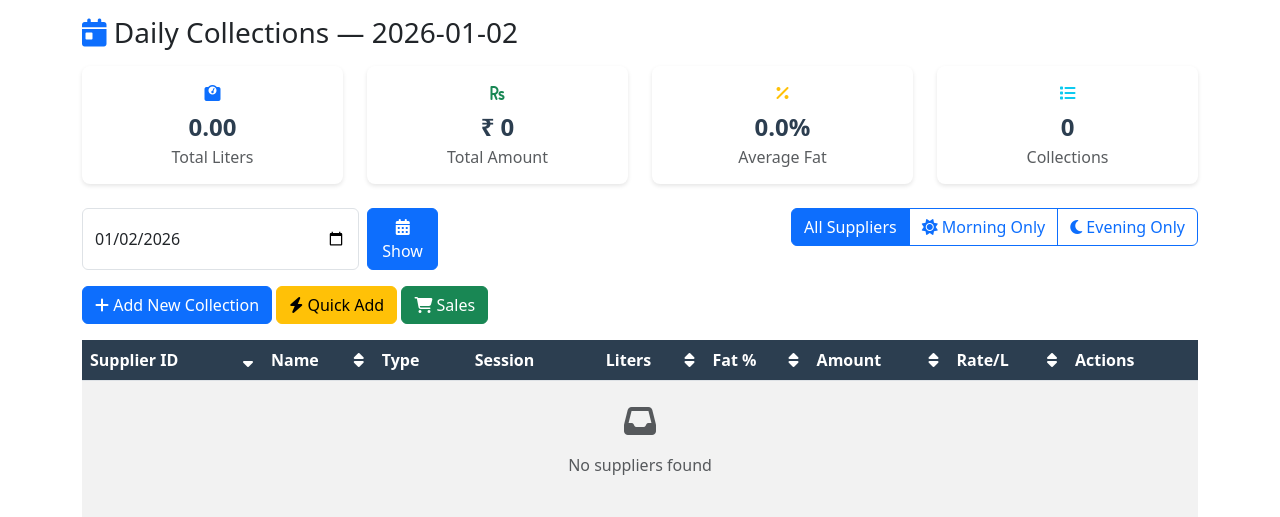
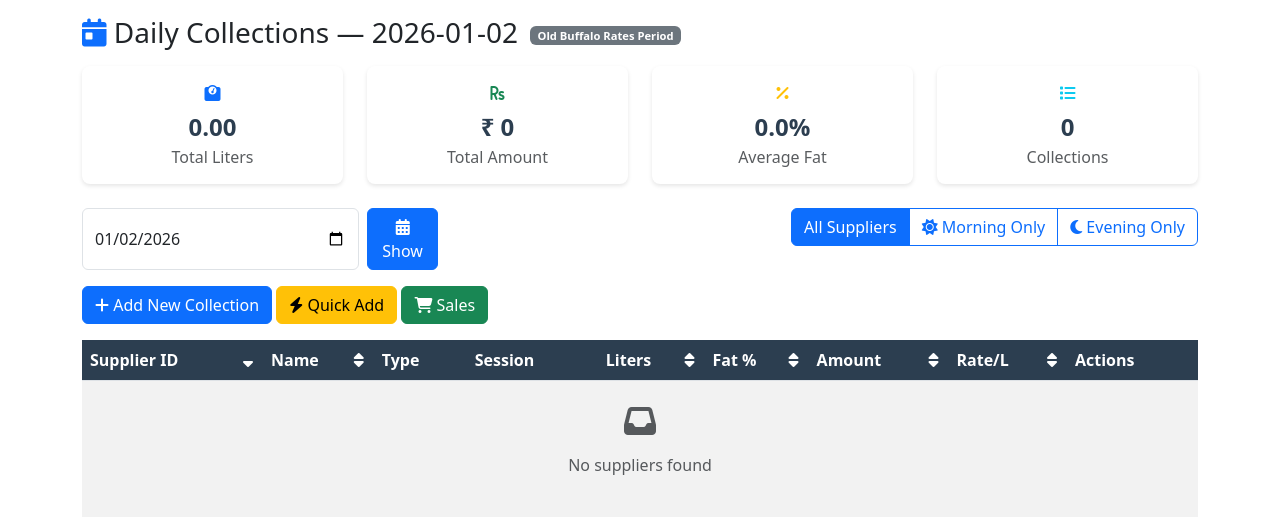
Before and after one commit to kamalakarjana/jkmilkbooth, a Flask app: page /daily in a window 1280 px wide. Shown: the top 517 px of the page. Run offline with Flask 3, Linux system fonts and the light colour scheme; a user stored in the database is signed in.

Commit message:
buffalo rates updated

```diff
--- a/app.py
+++ b/app.py
@@ -44,6 +44,10 @@ def get_last_day_of_month(year, month):
     return monthrange(year, month)[1]
 
 # ================== RATE CHARTS ==================
+# Rate change date (when new rates started)
+NEW_RATES_START_DATE = '2026-02-01'  # February 1, 2026
+
+# Buffalo milk rate chart (NEW RATES from 01-Feb-2026)
 BUFFALO_RATE_CHART = {
     5.0: 40.0, 5.1: 40.8, 5.2: 41.6, 5.3: 42.4, 5.4: 43.2,
     5.5: 44.0, 5.6: 44.8, 5.7: 45.6, 5.8: 46.4, 5.9: 47.2,
@@ -56,10 +60,9 @@ BUFFALO_RATE_CHART = {
     9.0: 72.0, 9.1: 72.8, 9.2: 73.6, 9.3: 74.4, 9.4: 75.2,
     9.5: 76.0, 9.6: 76.8, 9.7: 77.6, 9.8: 78.4, 9.9: 79.2,
     10.0: 80.0
-
 }
 
-# Cow milk rate chart from your attachment
+# Cow milk rate chart (NO CHANGE - keep as is)
 COW_RATE_CHART = {
     3.0: 25.30, 3.1: 25.53, 3.2: 25.76, 3.3: 25.99, 3.4: 26.22,
     3.5: 26.45, 3.6: 26.68, 3.7: 26.91, 3.8: 27.14, 3.9: 27.37,
@@ -70,13 +73,34 @@ COW_RATE_CHART = {
     6.0: 32.20
 }
 
-def find_rate(fat, milk_type='buffalo'):
+def find_rate(fat, milk_type='buffalo', transaction_date=None):
+    """
+    Find rate based on date
+    - For buffalo milk: New rates from 01-Feb-2026
+    - For cow milk: Always use same rates (no change)
+    - If no date provided, use today's date
+    """
     if fat is None:
         return None
+
     k = round(fat * 10) / 10.0
+
+    # For cow milk, always use same chart
     if milk_type == 'cow':
         return COW_RATE_CHART.get(k)
+
+    # For buffalo milk, check date
+    if transaction_date:
+        # If date is from Feb 1, 2026 onwards, use new buffalo rates
+        if transaction_date >= NEW_RATES_START_DATE:
+            return BUFFALO_RATE_CHART.get(k)
+        else:
+            # Before Feb 1, 2026 - this is the problem area
+            # We need to get the OLD buffalo rate somehow
+            # For now, use new rates (we'll fix with migration)
+            return BUFFALO_RATE_CHART.get(k)
     else:
+        # No date provided, use current rates
         return BUFFALO_RATE_CHART.get(k)
 
 def calculate_payment_cycles(collections, year, month):
@@ -308,7 +332,8 @@ def utility_processor():
         'today_date': today_date,
         'current_year': current_year,
         'current_month': current_month,
-        'now': get_ist_datetime
+        'now': get_ist_datetime,
+        'NEW_RATES_START_DATE': NEW_RATES_START_DATE
     }
 
 # ================== AUTHENTICATION ROUTES ==================
@@ -708,7 +733,9 @@ def add_collection():
     session = data.get('session') or 'morning'
     d = data.get('date') or get_today_ist()
 
-    rate = find_rate(fat, milk_type)
+    # IMPORTANT: Pass the date to find_rate
+    rate = find_rate(fat, milk_type, d)
+
     if rate is None:
         flash(f"Rate not found for {milk_type} milk with fat {fat}", "danger")
         return redirect(url_for('add_collection_page'))
@@ -728,7 +755,10 @@ def add_collection():
 
     db.session.add(entry)
     db.session.commit()
-    flash(f"Collection added from {s.name} - ₹{amt}", "success")
+
+    # Show rate period in message
+    rate_period = "new rates (from Feb 2026)" if d >= NEW_RATES_START_DATE and milk_type == 'buffalo' else "standard rates"
+    flash(f"Collection added from {s.name} - ₹{amt} ({rate_period})", "success")
     return redirect(url_for('add_collection_page'))
 
 @app.route('/quick_add_page')
@@ -758,7 +788,9 @@ def quick_add():
     session = request.form.get('session_quick') or 'morning'
     d = request.form.get('date_quick') or get_today_ist()
 
-    rate = find_rate(fat, milk_type)
+    # IMPORTANT: Pass the date to find_rate
+    rate = find_rate(fat, milk_type, d)
+
     if rate is None:
         flash(f"Rate not found for {milk_type} milk with fat {fat}", "danger")
         return redirect(url_for('add_collection_page'))
@@ -777,7 +809,9 @@ def quick_add():
 
     db.session.add(entry)
     db.session.commit()
-    flash(f"Quick collection added from {s.name} - ₹{amt}", "success")
+
+    rate_period = "new rates (from Feb 2026)" if d >= NEW_RATES_START_DATE and milk_type == 'buffalo' else "standard rates"
+    flash(f"Quick collection added from {s.name} - ₹{amt} ({rate_period})", "success")
     return redirect(url_for('add_collection_page'))
 
 # ================== SALES (TO CUSTOMERS) ==================
@@ -822,7 +856,9 @@ def add_sale():
     session = request.form.get('session', 'morning')
     d = request.form.get('date') or get_today_ist()
 
-    rate = find_rate(fat, milk_type)
+    # IMPORTANT: Pass the date to find_rate
+    rate = find_rate(fat, milk_type, d)
+
     if rate is None:
         flash(f"Rate not found for {milk_type} milk with fat {fat}", "danger")
         return redirect(url_for('sales'))
@@ -842,7 +878,9 @@ def add_sale():
 
     db.session.add(entry)
     db.session.commit()
-    flash(f"Sale recorded to {c.name} - ₹{amt}", "success")
+
+    rate_period = "new rates (from Feb 2026)" if d >= NEW_RATES_START_DATE and milk_type == 'buffalo' else "standard rates"
+    flash(f"Sale recorded to {c.name} - ₹{amt} ({rate_period})", "success")
     return redirect(url_for('sales'))
 
 # ================== DAILY COLLECTIONS ==================
@@ -913,6 +951,64 @@ def daily():
                          total_amount=total_amount,
                          avg_fat=avg_fat)
 
+# ================== NEW: REFRESH RATES ROUTE ==================
+@app.route('/refresh_daily_rates/<date>', methods=['POST'])
+@login_required
+@role_required('admin')
+def refresh_daily_rates(date):
+    """Refresh rates for all collections on a specific date"""
+    # Check if date is from February 2026 onwards
+    if date < NEW_RATES_START_DATE:
+        flash(f"Cannot refresh rates for {date}. New buffalo rates apply from February 2026 only.", "warning")
+        return redirect(url_for('daily', date=date))
+
+    # Get all collections for the date
+    collections = Collection.query.filter_by(date=date).all()
+
+    if not collections:
+        flash(f"No collections found for {date}", "warning")
+        return redirect(url_for('daily', date=date))
+
+    updated_count = 0
+    total_difference = 0
+    buffalo_updates = 0
+    cow_updates = 0
+
+    # Update each collection
+    for coll in collections:
+        old_amount = coll.amount
+        old_rate = coll.rate_per_liter
+
+        # Get new rate based on date
+        new_rate = find_rate(coll.fat, coll.milk_type, date)
+
+        if new_rate and new_rate != old_rate:
+            # Recalculate amount
+            new_amount = math.floor(coll.liters * new_rate)
+
+            # Update the record
+            coll.rate_per_liter = new_rate
+            coll.amount = new_amount
+
+            updated_count += 1
+            total_difference += (new_amount - old_amount)
+
+            if coll.milk_type == 'buffalo':
+                buffalo_updates += 1
+            else:
+                cow_updates += 1
+
+    if updated_count > 0:
+        db.session.commit()
+
+        flash(f"✅ Updated rates for {updated_count} collections on {date}. "
+              f"Buffalo: {buffalo_updates}, Cow: {cow_updates}. "
+              f"Total difference: ₹{total_difference}", "success")
+    else:
+        flash(f"ℹ️ No rate changes needed for {date}. Rates are already up-to-date.", "info")
+
+    return redirect(url_for('daily', date=date))
+
 # ================== DAILY SALES ==================
 @app.route('/daily_sales')
 @login_required
@@ -957,8 +1053,8 @@ def edit_collection(cid):
         date_str = request.form.get('date') or entry.date
         note = request.form.get('note', '')
 
-        # Calculate new rate and amount
-        rate = find_rate(fat, milk_type)
+        # Calculate new rate and amount - PASS THE DATE
+        rate = find_rate(fat, milk_type, date_str)
         if rate is None:
             flash("Rate not found for this fat value", "danger")
             return redirect(url_for('edit_collection', cid=cid))
@@ -974,7 +1070,10 @@ def edit_collection(cid):
         entry.note = note
 
         db.session.commit()
-        flash("Collection updated successfully", "success")
+
+        # Show rate period in message
+        rate_period = "new rates (from Feb 2026)" if date_str >= NEW_RATES_START_DATE and milk_type == 'buffalo' else "standard rates"
+        flash(f"Collection updated successfully ({rate_period})", "success")
         return redirect(url_for('daily', date=date_str))
 
     return render_template('edit_collection.html', entry=entry)
--- a/templates/daily.html
+++ b/templates/daily.html
@@ -47,12 +47,23 @@
       font-weight: bold;
       color: #2c3e50;
     }
+    /* Rate period badge */
+    .rate-period-badge {
+      font-size: 0.7rem;
+      margin-left: 5px;
+      vertical-align: middle;
+    }
   </style>
 </head>
 <body class="p-3">
 <div class="container">
   <h3 class="mb-3">
     <i class="fas fa-calendar-day text-primary"></i> Daily Collections — {{ date }}
+    {% if date >= NEW_RATES_START_DATE %}
+    <span class="badge bg-info rate-period-badge">New Buffalo Rates Period (Feb 2026+)</span>
+    {% else %}
+    <span class="badge bg-secondary rate-period-badge">Old Buffalo Rates Period</span>
+    {% endif %}
   </h3>
 
   <!-- Statistics Row -->
@@ -126,6 +137,13 @@
     <a href="{{ url_for('sales') }}" class="btn btn-success">
       <i class="fas fa-shopping-cart"></i> Sales
     </a>
+
+    <!-- NEW: Refresh Rates Button (only for Feb 2026+ dates) -->
+    {% if current_user.role in ['admin'] and date >= NEW_RATES_START_DATE %}
+    <button type="button" class="btn btn-info" data-bs-toggle="modal" data-bs-target="#refreshRatesModal">
+      <i class="fas fa-sync-alt"></i> Refresh Buffalo Rates
+    </button>
+    {% endif %}
   </div>
 
   <!-- Collections Table (No # column) -->
@@ -169,6 +187,9 @@
             {% if r.milk_type %}
             <span class="badge {% if r.milk_type == 'cow' %}bg-info{% else %}bg-warning{% endif %}">
               {{ r.milk_type|title }}
+              {% if r.milk_type == 'buffalo' and date >= NEW_RATES_START_DATE %}
+              <span class="badge bg-dark" title="New rates from Feb 2026">NEW</span>
+              {% endif %}
             </span>
             {% else %}
             <span class="badge bg-secondary">No Data</span>
@@ -208,6 +229,15 @@
           <td data-sort-value="{{ r.rate_per_liter }}" data-sort-type="number">
             {% if r.rate_per_liter > 0 %}
             {{ "%.2f"|format(r.rate_per_liter) }}
+            {% if r.milk_type == 'buffalo' %}
+            <small class="text-muted d-block">
+              {% if date >= NEW_RATES_START_DATE %}
+              <span class="badge bg-success">New Rate</span>
+              {% else %}
+              <span class="badge bg-secondary">Old Rate</span>
+              {% endif %}
+            </small>
+            {% endif %}
             {% else %}
             <span class="text-muted">-</span>
             {% endif %}
@@ -253,6 +283,47 @@
     <a href="{{ url_for('dashboard') }}" class="btn btn-secondary">
       <i class="fas fa-arrow-left"></i> Back to Dashboard
     </a>
+  </div>
+</div>
+
+<!-- Refresh Rates Modal -->
+<div class="modal fade" id="refreshRatesModal" tabindex="-1" aria-labelledby="refreshRatesModalLabel" aria-hidden="true">
+  <div class="modal-dialog">
+    <div class="modal-content">
+      <div class="modal-header">
+        <h5 class="modal-title" id="refreshRatesModalLabel">
+          <i class="fas fa-sync-alt text-info me-2"></i>Refresh Buffalo Milk Rates for {{ date }}
+        </h5>
+        <button type="button" class="btn-close" data-bs-dismiss="modal" aria-label="Close"></button>
+      </div>
+      <div class="modal-body">
+        <div class="alert alert-warning">
+          <i class="fas fa-exclamation-triangle"></i>
+          <strong>Warning:</strong> This action will recalculate rates for <strong>buffalo milk collections only</strong> on {{ date }} using new rates (from February 2026).
+        </div>
+
+        <p><strong>What will happen:</strong></p>
+        <ul>
+          <li>✅ <strong>Buffalo milk rates</strong> will be updated to new 2026 rates</li>
+          <li>✅ Amounts will be recalculated for buffalo milk</li>
+          <li>⏺️ <strong>Cow milk rates will NOT change</strong> (same as before)</li>
+          <li>⚠️ This will affect supplier balances</li>
+        </ul>
+
+        <div class="alert alert-info">
+          <i class="fas fa-info-circle"></i>
+          Only collections from <strong>February 1, 2026 onwards</strong> can be updated. Cow milk rates remain unchanged.
+        </div>
+      </div>
+      <div class="modal-footer">
+        <button type="button" class="btn btn-secondary" data-bs-dismiss="modal">Cancel</button>
+        <form method="post" action="{{ url_for('refresh_daily_rates', date=date) }}" id="refreshForm">
+          <button type="submit" class="btn btn-primary">
+            <i class="fas fa-sync-alt"></i> Refresh Buffalo Rates Now
+          </button>
+        </form>
+      </div>
+    </div>
   </div>
 </div>
 
```
Also changed, not shown: migrate_2026_rates.py (added, +141 -0 lines).
